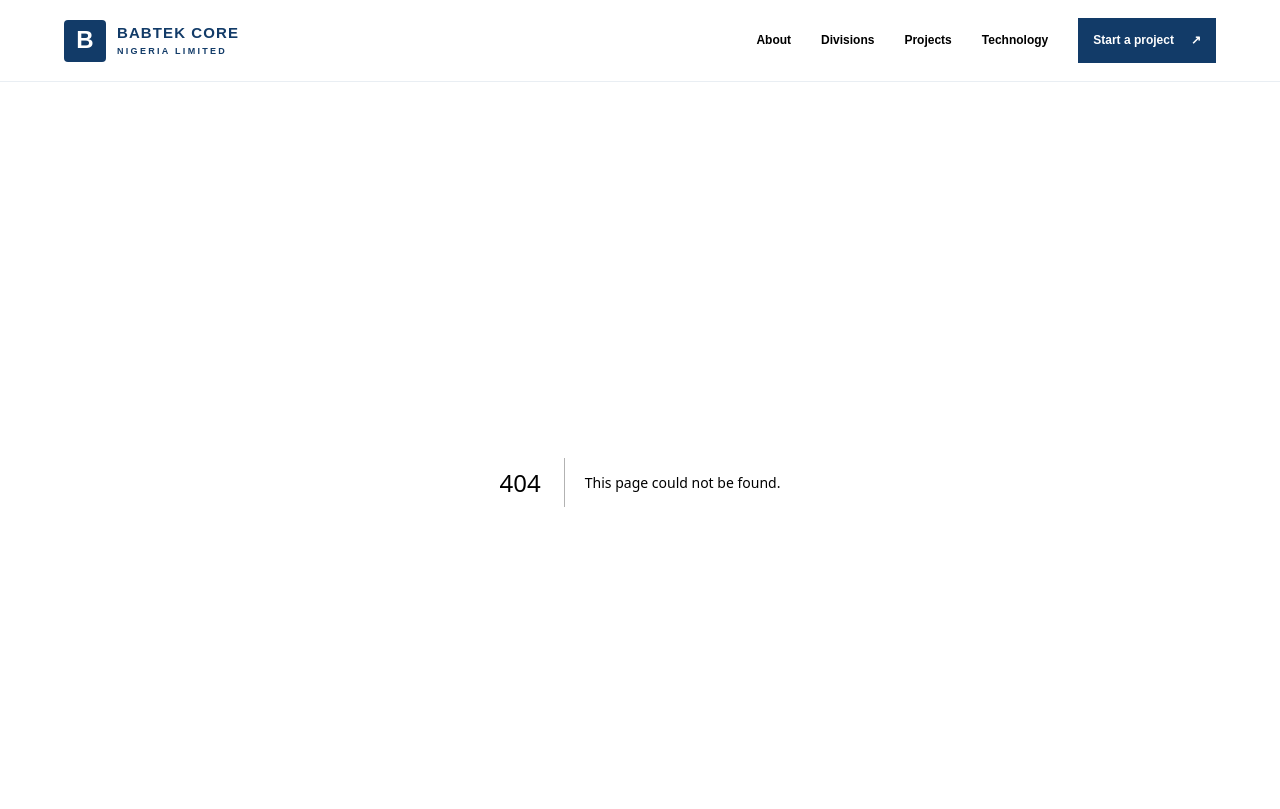
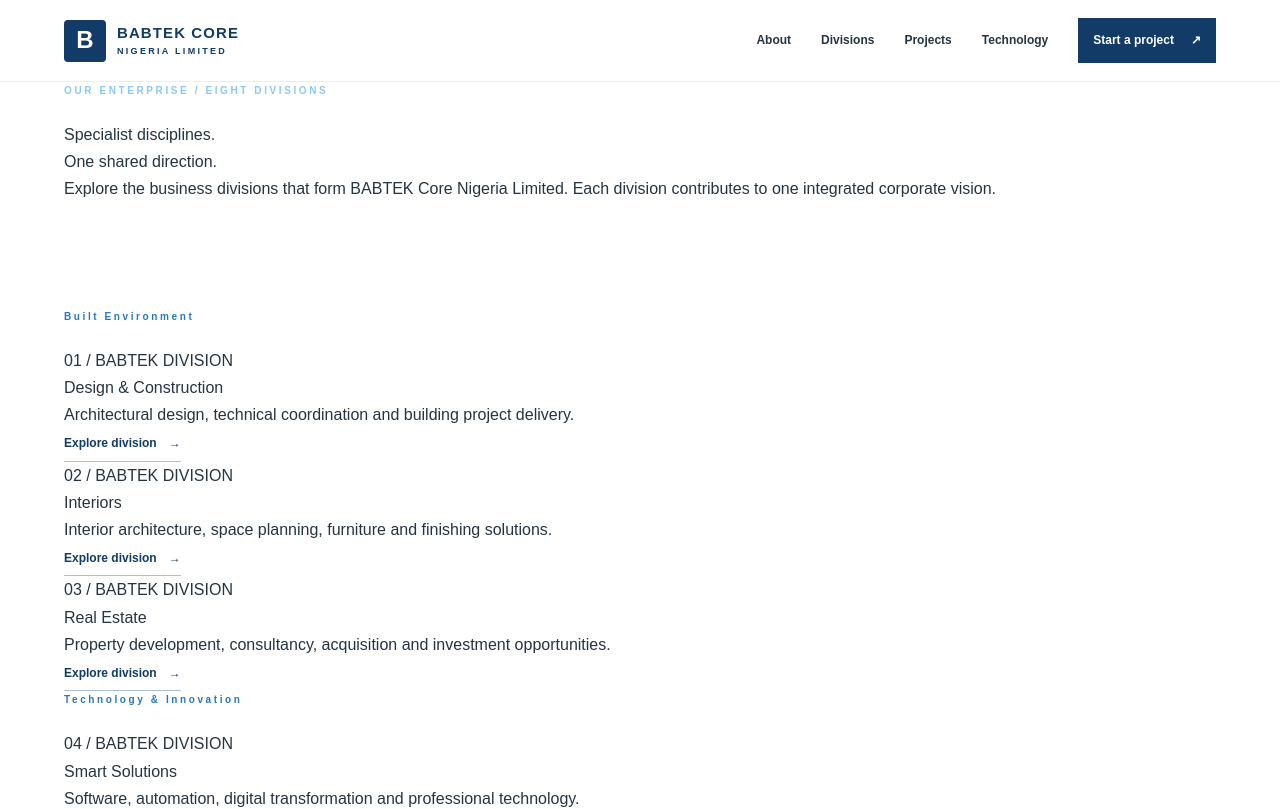
Before and after one commit to babtekcorenigerialimited-cpu/babtek-core-website, a Next.js app: page /divisions in a window 1280 px wide. Before the commit this address had no page. Shown: the top 809 px of the page. Built offline with nearby package versions, Linux system fonts and the light colour scheme.

Commit message:
Add BABTEK corporate pages and division architecture

```diff
--- /dev/null
+++ b/app/divisions/page.tsx
@@ -0,0 +1,31 @@
+import Link from "next/link";
+import { PageHero } from "@/components/page-hero";
+import { divisions } from "@/components/division-data";
+
+export default function DivisionsPage() {
+  const pillars = ["Built Environment", "Technology & Innovation", "Business & Enterprise Development"];
+  return (
+    <main>
+      <PageHero eyebrow="OUR ENTERPRISE / EIGHT DIVISIONS" title="Specialist disciplines." accent="One shared direction." description="Explore the business divisions that form BABTEK Core Nigeria Limited. Each division contributes to one integrated corporate vision." />
+      <section className="section-space">
+        <div className="container">
+          {pillars.map((pillar) => (
+            <div className="division-group" key={pillar}>
+              <p className="eyebrow">{pillar}</p>
+              <div className="directory-grid">
+                {divisions.filter((item) => item.pillar === pillar).map((item) => (
+                  <article className="directory-card" key={item.slug}>
+                    <span>{item.number} / BABTEK DIVISION</span>
+                    <h2>{item.name}</h2>
+                    <p>{item.summary}</p>
+                    <Link className="text-link" href={`/divisions/${item.slug}`}>Explore division <span aria-hidden="true">→</span></Link>
+                  </article>
+                ))}
+              </div>
+            </div>
+          ))}
+        </div>
+      </section>
+    </main>
+  );
+}
```
